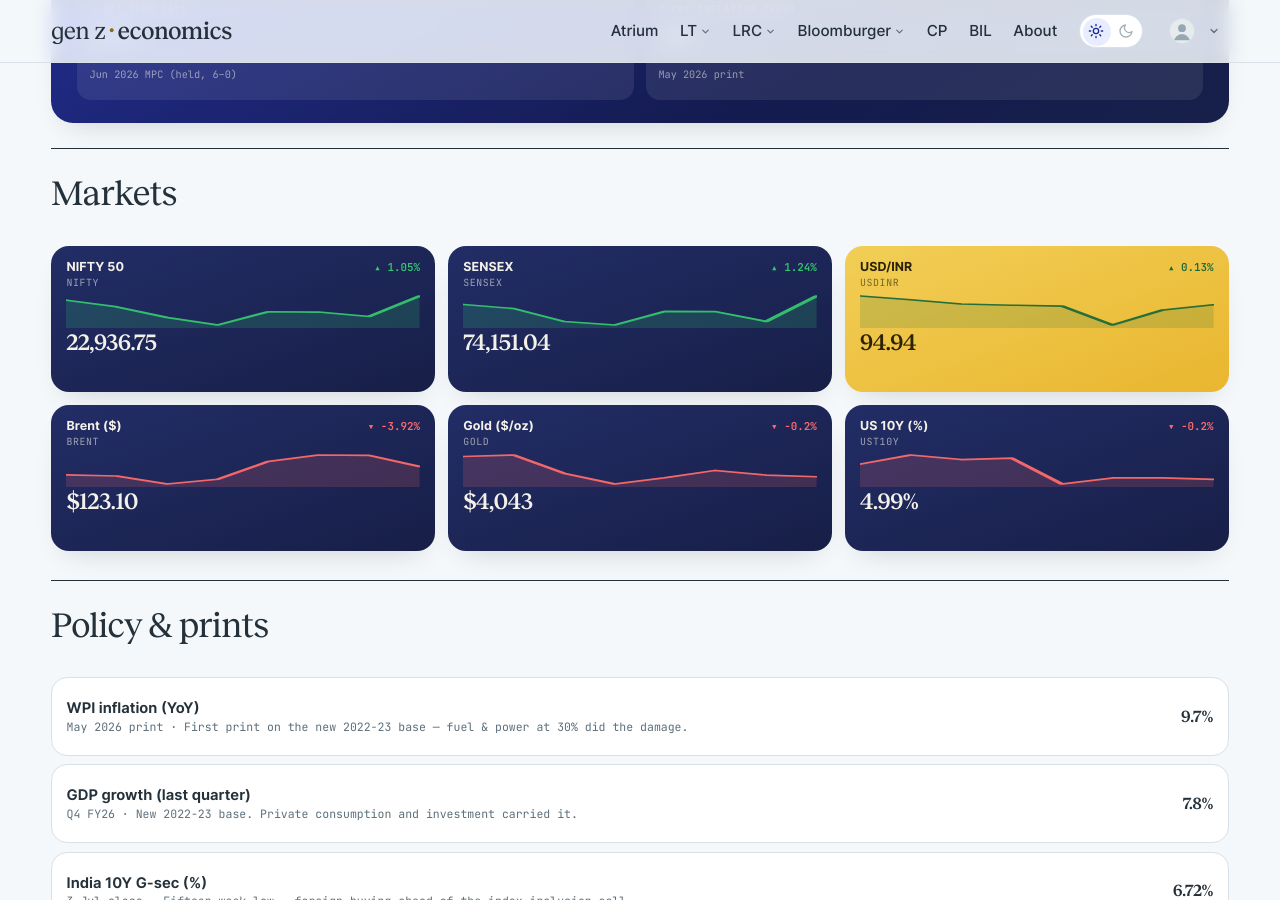
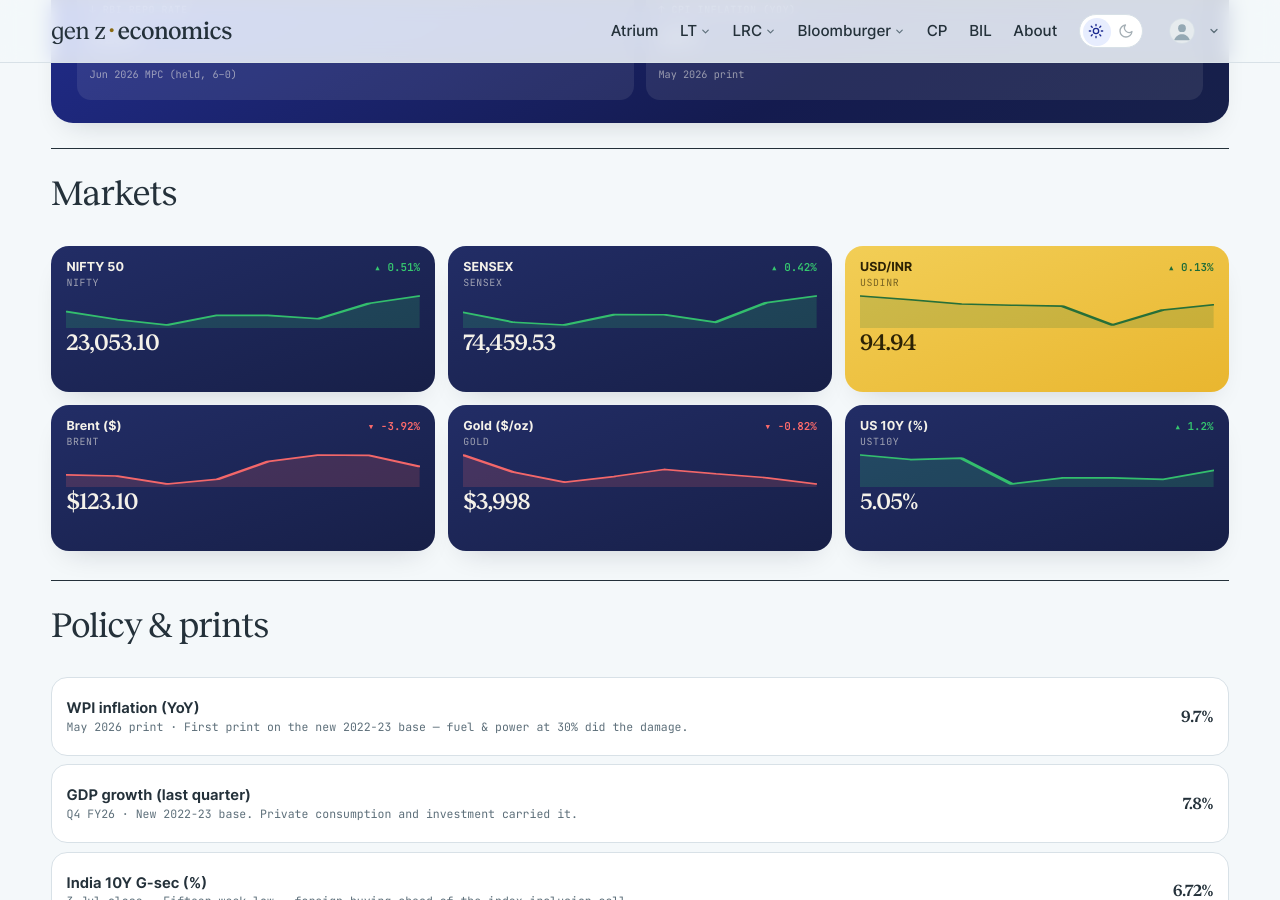
Before and after one commit to harsharya7021/genz-economics.com, a Jekyll site: the page built from macro-watch.html, in a window 1280 px wide and 900 px high, scrolled down 599 px. Built offline with Jekyll 4.4.1, drawn with Linux system fonts in a browser that asks for light colours; comment, search, counter and statistics services are not loaded.

Commit message:
data: morning market refresh

```diff
--- a/_data/macro.json
+++ b/_data/macro.json
@@ -1,34 +1,34 @@
 {
-  "as_of": "29 Oct 2026 close",
+  "as_of": "30 Oct 2026 close",
   "auto": {
     "nifty": {
       "label": "NIFTY 50",
-      "v": "22,936.75",
-      "chg": 1.05,
+      "v": "23,053.10",
+      "chg": 0.51,
       "spark": [
-        22888.949,
         22811.35,
         22687.65,
         22600.0,
         22753.199,
         22749.75,
         22698.85,
-        22936.75
+        22936.75,
+        23053.1
       ]
     },
     "sensex": {
       "label": "SENSEX",
-      "v": "74,151.04",
-      "chg": 1.24,
+      "v": "74,459.53",
+      "chg": 0.42,
       "spark": [
-        73852.898,
         73709.688,
         73249.391,
         73123.828,
         73606.75,
         73598.672,
         73246.031,
-        74151.039
+        74151.039,
+        74459.531
       ]
     },
     "usdinr": {
@@ -63,32 +63,32 @@
     },
     "gold": {
       "label": "Gold ($/oz)",
-      "v": "$4,043",
-      "chg": -0.2,
+      "v": "$3,998",
+      "chg": -0.82,
       "spark": [
-        4142.6,
         4150.0,
         4060.4,
         4007.9,
         4038.4,
         4074.6,
         4051.6,
-        4043.4
+        4031.4,
+        3998.5
       ]
     },
     "ust10y": {
       "label": "US 10Y (%)",
-      "v": "4.99%",
-      "chg": -0.2,
+      "v": "5.05%",
+      "chg": 1.2,
       "spark": [
-        5.09,
         5.15,
         5.12,
         5.13,
         4.96,
         5.0,
         5.0,
-        4.99
+        4.99,
+        5.05
       ]
     }
   },
--- a/_data/markets.yml
+++ b/_data/markets.yml
@@ -2,16 +2,15 @@
 # USD/INR) are refreshed each weekday morning by the market-data workflow;
 # the India 10Y G-Sec line is maintained by hand. Do not hand-edit the
 # live tickers — the job overwrites them.
-as_of: 29 Oct 2026
+as_of: 30 Oct 2026
 tickers:
 - symbol: NIFTY 50
   code: ^NSEI
-  value: 22,936.75
-  change: '+237.90'
-  pct: +1.05%
+  value: 23,053.10
+  change: '+116.35'
+  pct: +0.51%
   dir: up
   spark:
-  - 22888.949
   - 22811.35
   - 22687.65
   - 22600.0
@@ -19,14 +18,14 @@ tickers:
   - 22749.75
   - 22698.85
   - 22936.75
+  - 23053.1
 - symbol: SENSEX
   code: BSE
-  value: 74,151.04
-  change: '+905.01'
-  pct: +1.24%
+  value: 74,459.53
+  change: '+308.49'
+  pct: +0.42%
   dir: up
   spark:
-  - 73852.898
   - 73709.688
   - 73249.391
   - 73123.828
@@ -34,6 +33,7 @@ tickers:
   - 73598.672
   - 73246.031
   - 74151.039
+  - 74459.531
 - symbol: USD / INR
   code: FX
   value: '94.94'
```
